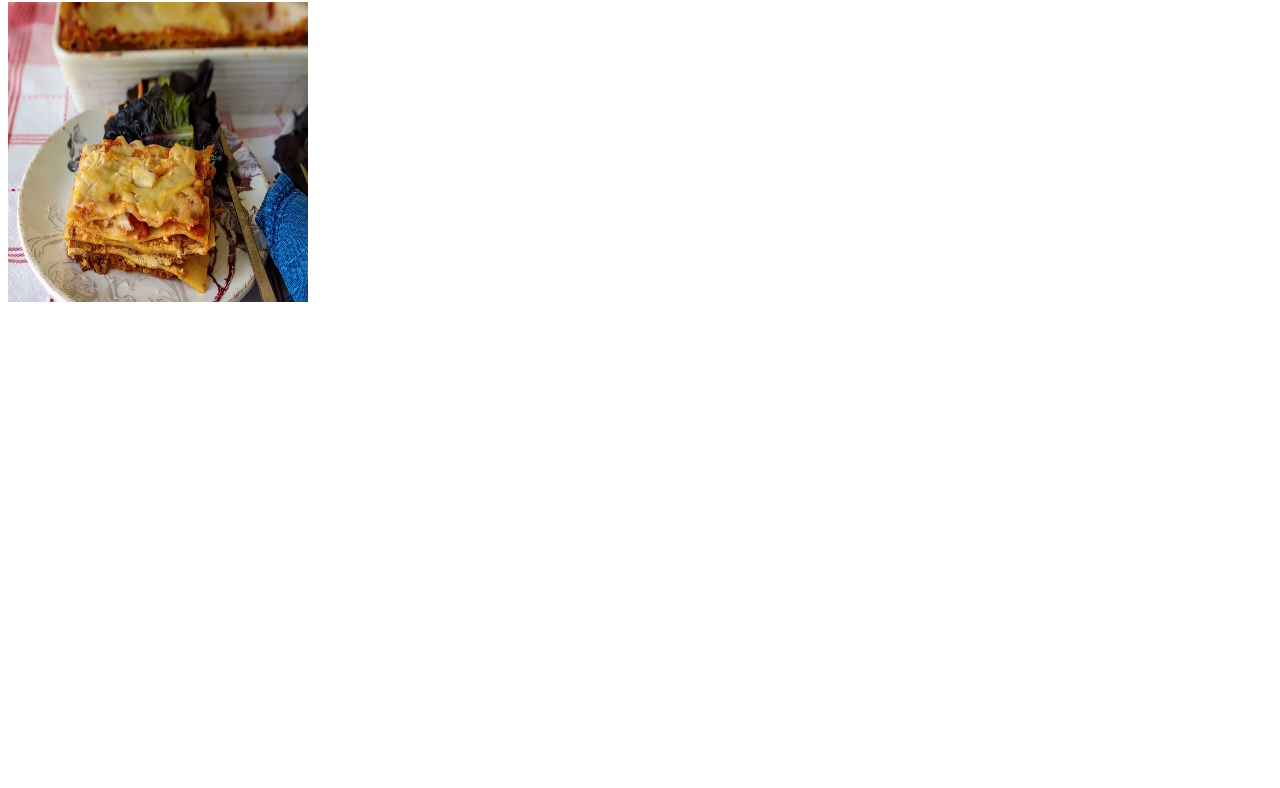
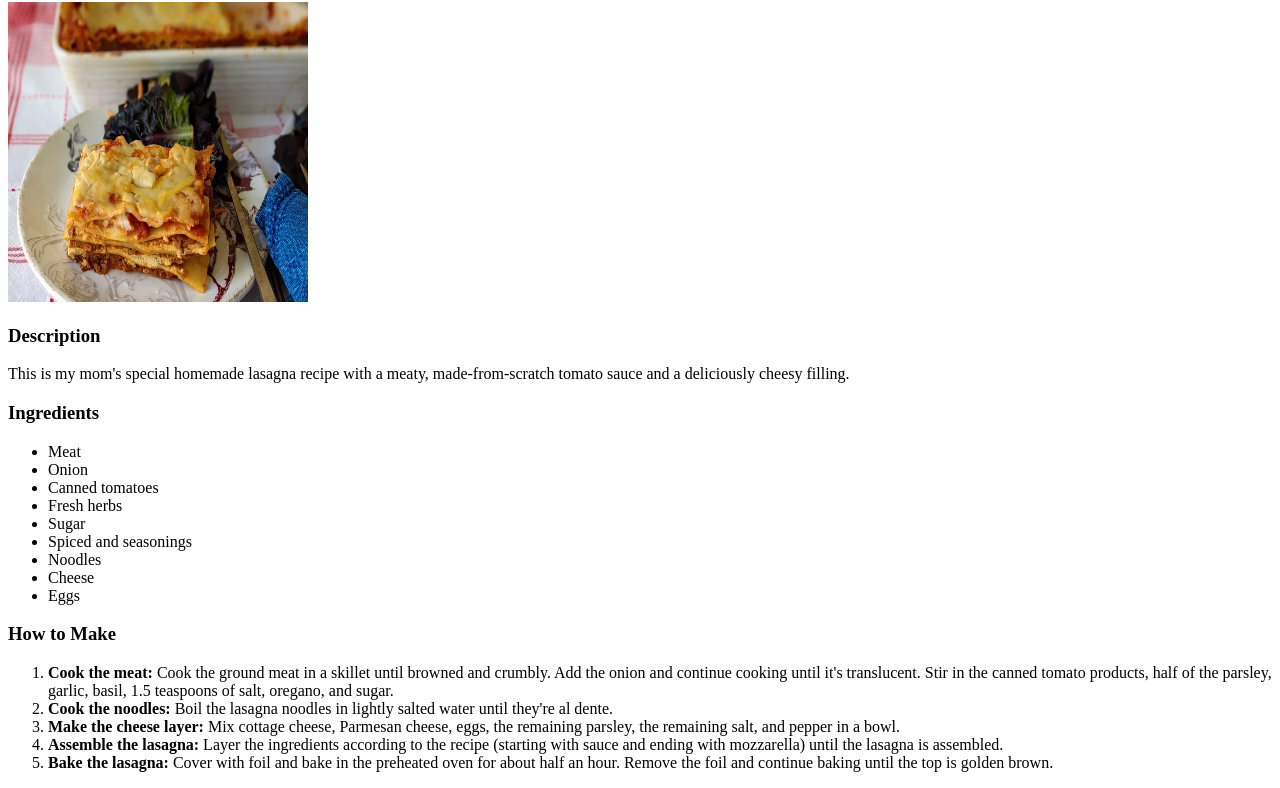
Before and after one commit to WaayooA/odin-recipes, a plain HTML site: page recipes/lasagna.html in a window 1280 px wide. Shown: the part 78-866 px from the top of the page. Before the commit the page ends 800 px from the top, so only its background shows below. Drawn offline with Linux system fonts and the light colour scheme.

Commit message:
Finish lasagna.html page

```diff
--- a/recipes/lasagna.html
+++ b/recipes/lasagna.html
@@ -8,7 +8,27 @@
 <body>
     <h1>Lasagna</h1>
     <p><img src="../images/lasagna.jpg" alt="lasagna" width="300" height="300"></p>
-
-
+    <p><h3>Description</h3></p>
+    <p>This is my mom's special homemade lasagna recipe with a meaty, made-from-scratch tomato sauce and a deliciously cheesy filling.</p>
+    <p><h3>Ingredients</h3></p>
+    <p><ul>
+        <li>Meat</li>
+        <li>Onion</li>
+        <li>Canned tomatoes</li>
+        <li>Fresh herbs</li>
+        <li>Sugar</li>
+        <li>Spiced and seasonings</li>
+        <li>Noodles</li>
+        <li>Cheese</li>
+        <li>Eggs</li>
+    </ul></p>
+    <p><h3>How to Make</h3></p>
+    <p><ol>
+        <li><strong>Cook the meat:</strong> Cook the ground meat in a skillet until browned and crumbly. Add the onion and continue cooking until it's translucent. Stir in the canned tomato products, half of the parsley, garlic, basil, 1.5 teaspoons of salt, oregano, and sugar.</li>
+        <li><strong>Cook the noodles:</strong> Boil the lasagna noodles in lightly salted water until they're al dente.</li>
+        <li><strong>Make the cheese layer:</strong> Mix cottage cheese, Parmesan cheese, eggs, the remaining parsley, the remaining salt, and pepper in a bowl.</li>
+        <li><strong>Assemble the lasagna:</strong> Layer the ingredients according to the recipe (starting with sauce and ending with mozzarella) until the lasagna is assembled.</li>
+        <li><strong>Bake the lasagna:</strong> Cover with foil and bake in the preheated oven for about half an hour. Remove the foil and continue baking until the top is golden brown.</li>
+    </ol></p>
 </body>
 </html>
```
